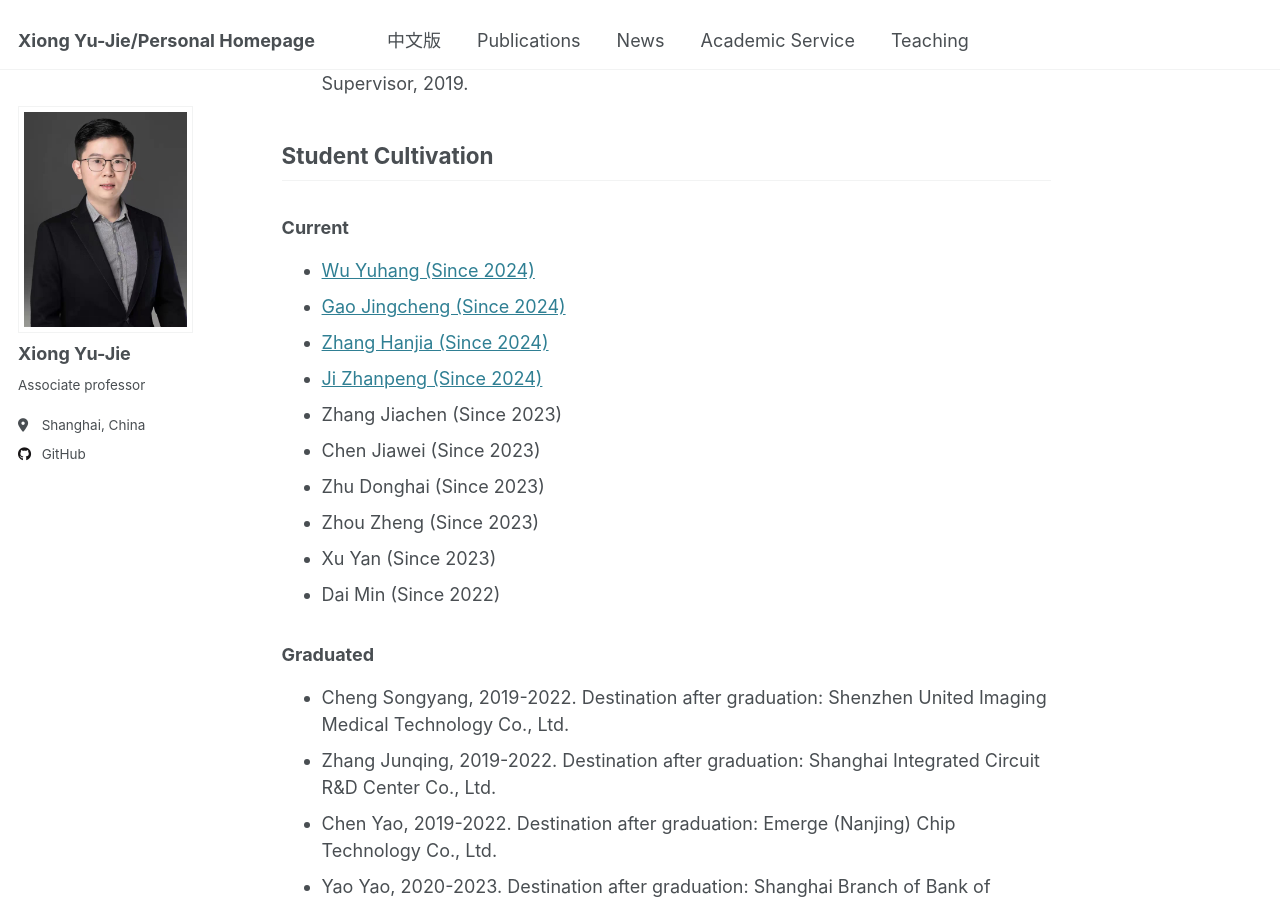
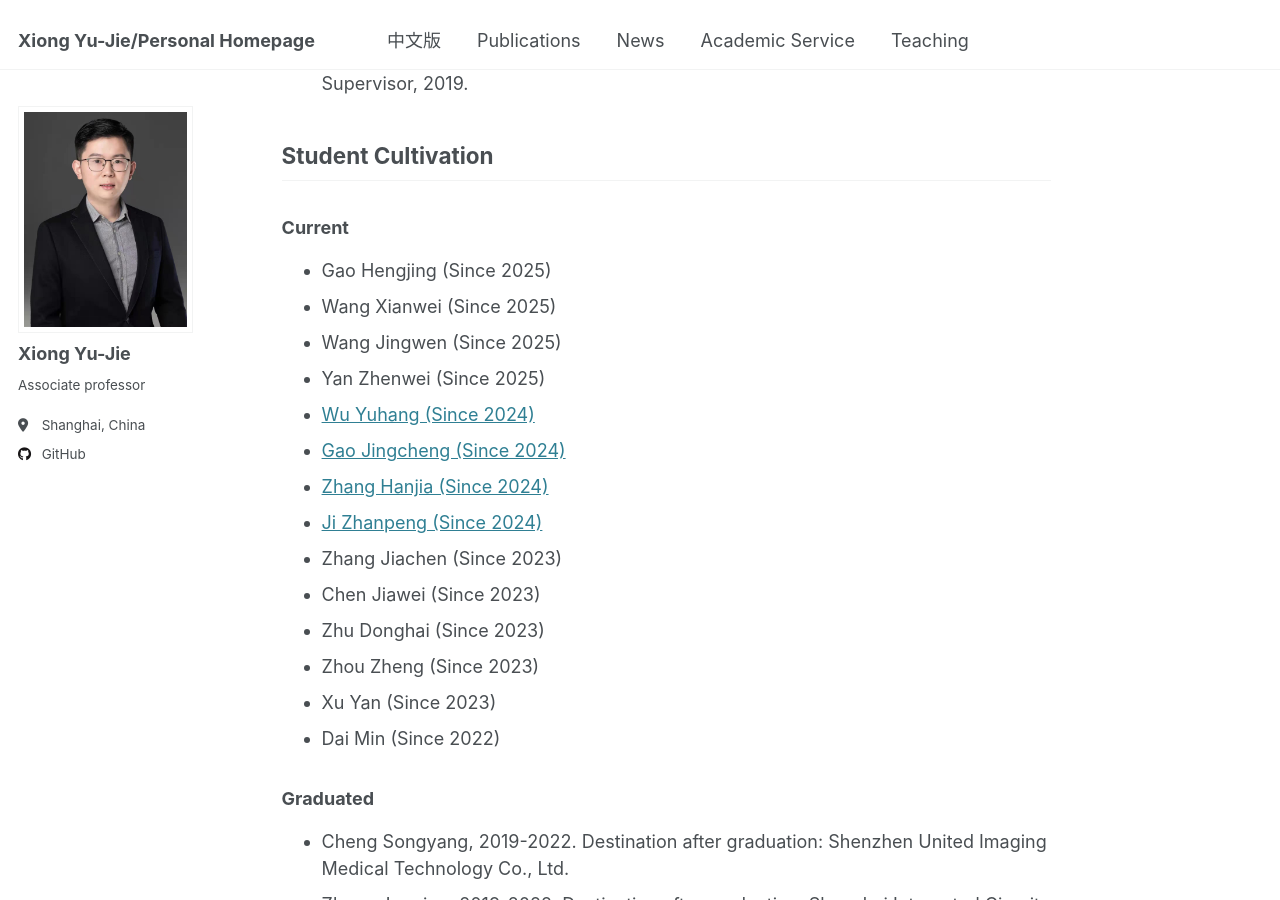
Before and after one commit to X-Lab-CN/introduce, a Jekyll site: the page built from _pages/markdown.md, in a window 1280 px wide and 900 px high, scrolled down 1499 px. Built offline with Jekyll 4.4.1, drawn with Linux system fonts in a browser that asks for light colours.

Commit message:
Update markdown.md

```diff
--- a/_pages/markdown.md
+++ b/_pages/markdown.md
@@ -43,7 +43,10 @@ redirect_from:
 ## Student Cultivation
 
 ### Current
-
+- Gao Hengjing (Since 2025)
+- Wang Xianwei (Since 2025)
+- Wang Jingwen (Since 2025)
+- Yan Zhenwei (Since 2025)
 - [Wu Yuhang (Since 2024)](https://blog.csdn.net/weixin_57128596?type=blog)
 - [Gao Jingcheng (Since 2024)](http://rayzark.fun/)
 - [Zhang Hanjia (Since 2024)](https://princezhang77.github.io/)
```
